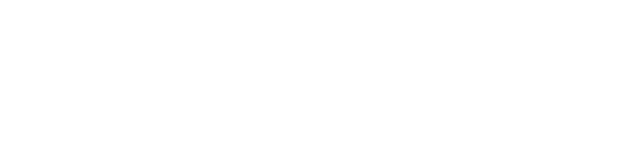
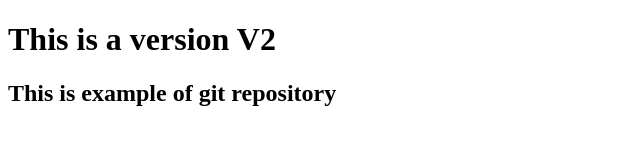
Before and after one commit to AK47-Chaurasiya/myrepo, a plain HTML site: page index.html in a window 1280 px wide. Shown: the whole page, without its empty margins (0-640 px from the left). Drawn offline with Linux system fonts and the light colour scheme.

Commit message:
version of index.html

```diff
--- a/index.html
+++ b/index.html
@@ -6,6 +6,7 @@
     <title>Document</title>
 </head>
 <body>
-
+    <h1>This is a version V2</h1>
+    <h2> This is example of git repository</h2>
 </body>
 </html>
```
